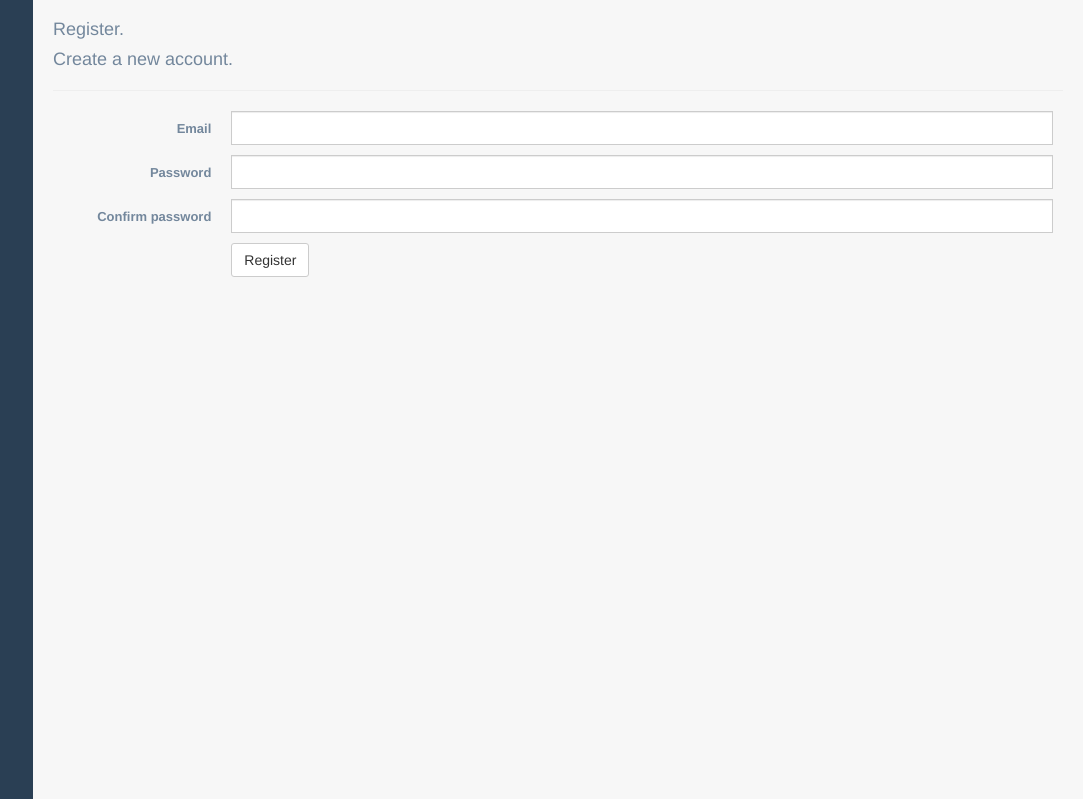
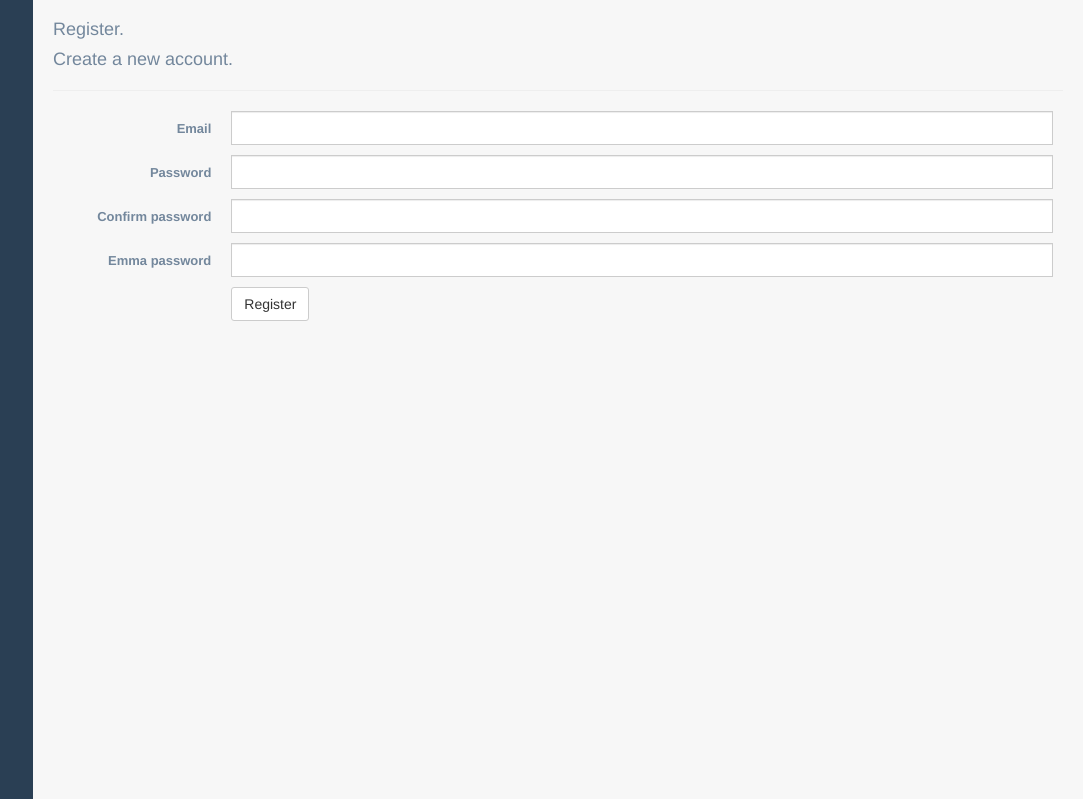
Before and after one commit to nielsat/emma, an ASP.NET MVC app: template MailPusher/Views/Account/Register.cshtml in a window 1280 px wide. Shown: the top 799 px of the page, without its empty margins (197-1280 px from the left). Run offline with ASP.NET Core 8 and stand-ins for ASP.NET MVC 5, Linux system fonts and the light colour scheme; the template is opened without the code that fills it, so the values that code supplies are empty; the project's own start-up code is not run, and a stand-in starts its controllers and pages; some libraries are stand-ins or nearby versions.

```diff
--- a/MailPusher.Common/Enums/AppSettingsKey.cs
+++ b/MailPusher.Common/Enums/AppSettingsKey.cs
@@ -12,6 +12,7 @@ namespace MailPusher.Common.Enums
         hmailServerEmailBaseFolder,
         emailParsingSchedulerIntervalInSeconds,
         emailStorageBaseAddress,
-        emailStorageBaseWebAddress
+        emailStorageBaseWebAddress,
+        projectRegisterPassword
     }
 }
--- a/MailPusher/Controllers/AccountController.cs
+++ b/MailPusher/Controllers/AccountController.cs
@@ -149,6 +149,11 @@ namespace MailPusher.Controllers
         [ValidateAntiForgeryToken]
         public async Task<ActionResult> Register(RegisterViewModel model)
         {
+            var requiredPassword = Common.Helpers.AppSettingsHelper.GetValueFromAppSettings(Common.Enums.AppSettingsKey.projectRegisterPassword);
+            if (model.ProjectPassword != requiredPassword)
+            {
+                ModelState.AddModelError("error", "Emma Password is invalid");
+            }
             if (ModelState.IsValid)
             {
                 var user = new AppUser { UserName = model.Email, Email = model.Email };
--- a/MailPusher/Models/AccountViewModels.cs
+++ b/MailPusher/Models/AccountViewModels.cs
@@ -79,6 +79,11 @@ namespace MailPusher.Models
         [Display(Name = "Confirm password")]
         [Compare("Password", ErrorMessage = "The password and confirmation password do not match.")]
         public string ConfirmPassword { get; set; }
+
+        [DataType(DataType.Password)]
+        [Display(Name ="Emma password")]
+        [Required]
+        public string ProjectPassword { get; set; }
     }
 
     public class ResetPasswordViewModel
--- a/MailPusher/Views/Account/Register.cshtml
+++ b/MailPusher/Views/Account/Register.cshtml
@@ -30,6 +30,12 @@
         </div>
     </div>
     <div class="form-group">
+        @Html.LabelFor(m => m.ProjectPassword, new { @class = "col-md-2 control-label" })
+        <div class="col-md-10">
+            @Html.PasswordFor(m => m.ProjectPassword, new { @class = "form-control" })
+        </div>
+    </div>
+    <div class="form-group">
         <div class="col-md-offset-2 col-md-10">
             <input type="submit" class="btn btn-default" value="Register" />
         </div>
```
Also changed, not shown: MailPusher/Web.config.
